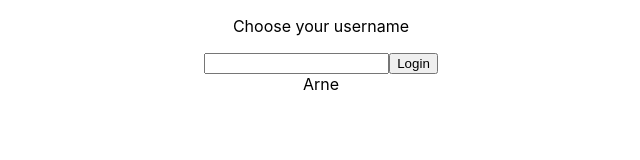
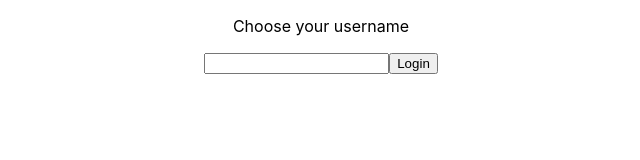
Before and after one commit to JohannaENilsson/mandatory-advanced-js1, a React (Create React App) app: page / in a window 1280 px wide. Shown: the top 160 px of the page, without its empty margins (319-959 px from the left). Built offline with nearby package versions, Linux system fonts and the light colour scheme; no server answers.

Commit message:
validation on login ok

```diff
--- a/src/App.js
+++ b/src/App.js
@@ -8,7 +8,7 @@ import Login from "./login.js";
 class App extends React.Component {
   constructor(props) {
     super(props);
-    this.state = { username: "Arne", active: false };
+    this.state = { username: "", active: false };
     this.onHandleChange = this.onHandleChange.bind(this);
     this.onHandleLogin = this.onHandleLogin.bind(this);
     this.onHandleCloseChat = this.onHandleCloseChat.bind(this);
@@ -16,7 +16,8 @@ class App extends React.Component {
   }
 
   onHandleLogin(e){
-    let valid = /^[0-9a-zA-Z]/.test(this.state.username);
+    let valid = /^[^-\s][a-zåäöA-ZÅÄÖ0-9-_\s?]{1,12}$/.test(this.state.username);
+    //^[^-\s][a-zåäöA-ZÅÄÖ0-9_\s-]{1,12}+$
     if(valid){
       this.setState({active: true});
       console.log('Username ok');
@@ -34,18 +35,15 @@ class App extends React.Component {
 
    onHandleCloseChat(){
      this.setState({
-      //  username: '',
+       username: '',
        active: false
      });
    }
 
-  // username: '' -> rensar
+
 
   render() {
 
-
-    // login = <Login>
-    // ChatView = <Chat> Måste ta med username in
     let login;
     let closeChat;
     let chatView;
```
